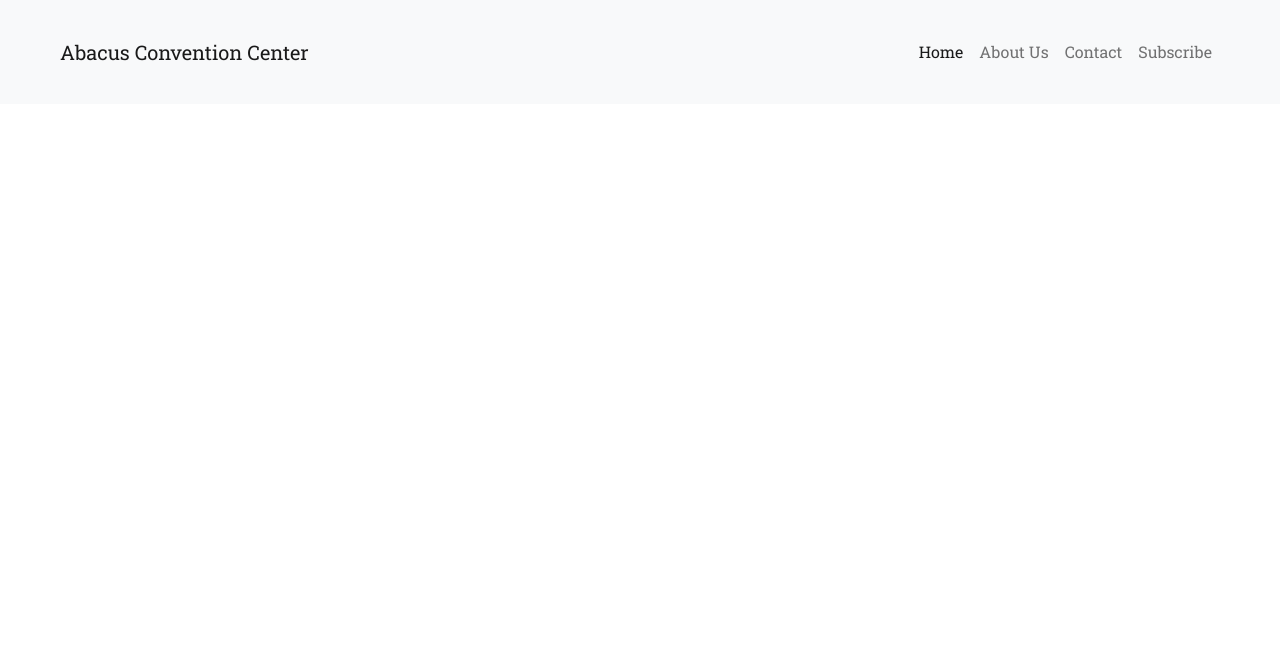
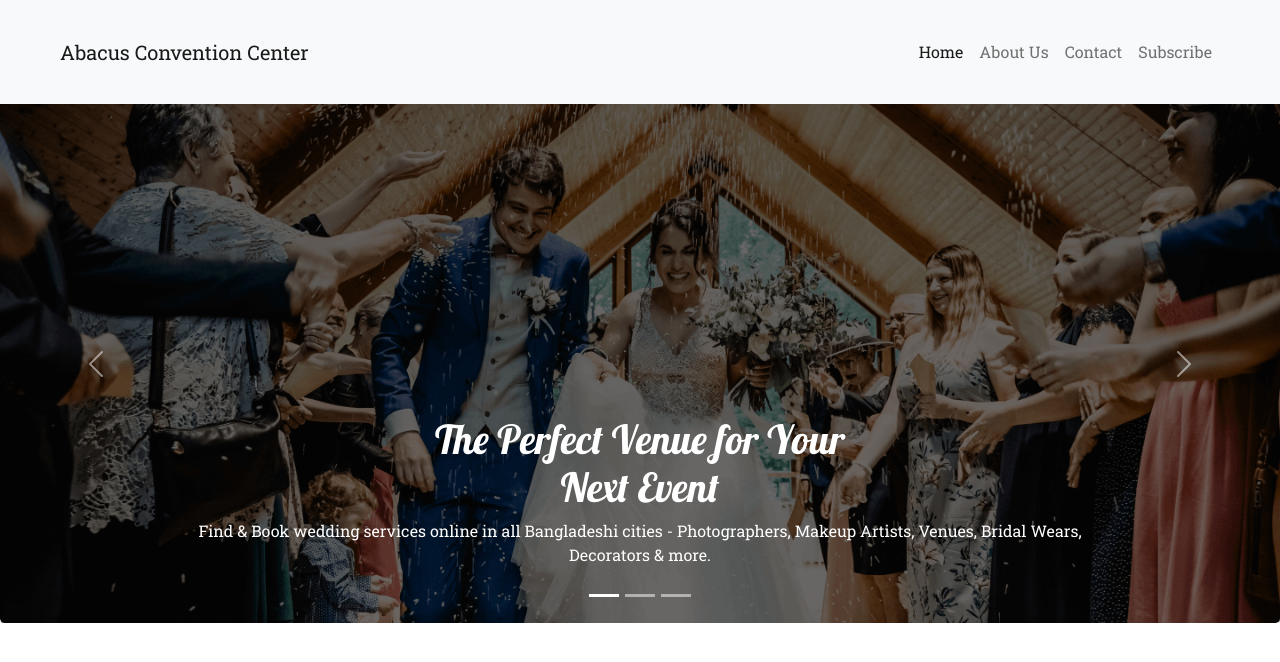
Before and after one commit to LaboneeAktar/practice-conventioncenter, a plain HTML site: page index.html in a window 1280 px wide. Drawn offline with nearby package versions, Linux system fonts and the light colour scheme.

Commit message:
third commit

```diff
--- a/index.html
+++ b/index.html
@@ -44,6 +44,61 @@
             </div>
         </nav>
     </header>
+    <main>
+        <div id="carouselExampleCaptions" class="carousel slide" data-bs-ride="false">
+            <div class="carousel-indicators">
+                <button type="button" data-bs-target="#carouselExampleCaptions" data-bs-slide-to="0" class="active"
+                    aria-current="true" aria-label="Slide 1"></button>
+                <button type="button" data-bs-target="#carouselExampleCaptions" data-bs-slide-to="1"
+                    aria-label="Slide 2"></button>
+                <button type="button" data-bs-target="#carouselExampleCaptions" data-bs-slide-to="2"
+                    aria-label="Slide 3"></button>
+            </div>
+            <div class="carousel-inner">
+                <div class="carousel-item active">
+                    <img src="images/banner.png" class="d-block w-100" alt="...">
+                    <div class="carousel-caption">
+                        <h1>The Perfect Venue for Your <br>
+
+                            Next Event</h1>
+                        <p>Find & Book wedding services online in all Bangladeshi cities - Photographers, Makeup
+                            Artists, Venues, Bridal Wears, Decorators & more.</p>
+                    </div>
+                </div>
+                <div class="carousel-item">
+                    <img src="images/banner2.jpg" class="d-block w-100" alt="...">
+                    <div class="carousel-caption d-md-block">
+                        <h1>The Perfect Venue for Your <br>
+
+                            Next Event</h1>
+                        <p>Find & Book wedding services online in all Bangladeshi cities - Photographers, Makeup
+                            Artists, Venues, Bridal Wears, Decorators & more.</p>
+                    </div>
+                </div>
+                <div class="carousel-item">
+                    <img src="images/banner3.jpg" class="d-block w-100" alt="...">
+                    <div class="carousel-caption d-md-block">
+                        <h1>The Perfect Venue for Your <br>
+
+                            Next Event</h1>
+                        <p>Find & Book wedding services online in all Bangladeshi cities - Photographers, Makeup
+                            Artists, Venues, Bridal Wears, Decorators & more.</p>
+                        <button type="submit"><a href="">Book Now</a></button>
+                    </div>
+                </div>
+            </div>
+            <button class="carousel-control-prev" type="button" data-bs-target="#carouselExampleCaptions"
+                data-bs-slide="prev">
+                <span class="carousel-control-prev-icon" aria-hidden="true"></span>
+                <span class="visually-hidden">Previous</span>
+            </button>
+            <button class="carousel-control-next" type="button" data-bs-target="#carouselExampleCaptions"
+                data-bs-slide="next">
+                <span class="carousel-control-next-icon" aria-hidden="true"></span>
+                <span class="visually-hidden">Next</span>
+            </button>
+        </div>
+    </main>
 
 
 
```
